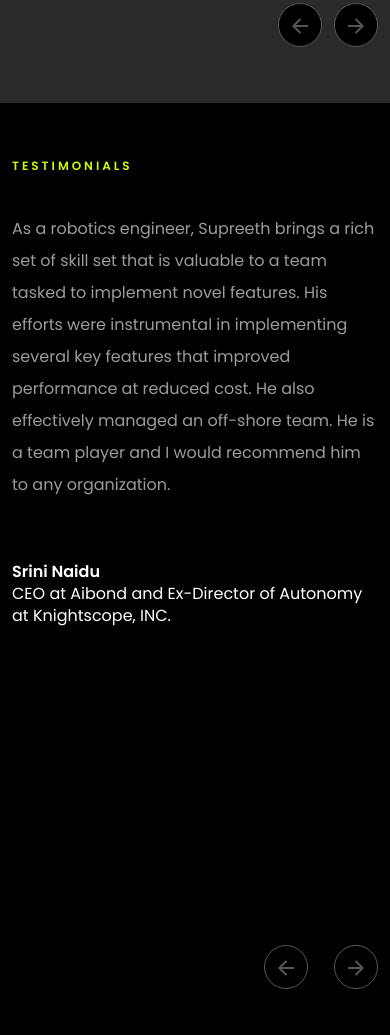
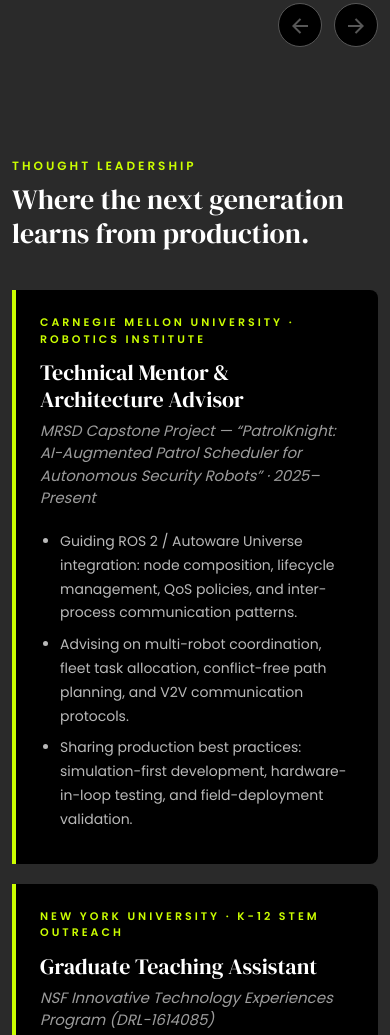
Before and after one commit to supreethk6/skk-portfolio-dark-theme, a website: page index.html in a window 390 px wide. Shown: the part 4400-5435 px from the top of the page. Drawn offline with nearby package versions, Linux system fonts and the light colour scheme.

Commit message:
feat(leadership): add thought-leadership section (CMU MRSD + NYU NSF) (#8)
New section between projects and testimonials with two cards: Carnegie Mellon Robotics Institute MRSD Capstone mentor role and NYU K-12 STEM Outreach NSF program. Lime-bordered, two-column desktop, one-column mobile. Signals academia-trusted judgment alongside industry execution.

```diff
--- a/assets/css/main.css
+++ b/assets/css/main.css
@@ -734,6 +734,75 @@
 }
 
 /*-----------------------------------------------------------------
+  4.5 >>> Thought Leadership Style
+----------------------------------------------------------------*/
+.ds-leadership-section {
+	padding: 7.5rem 0;
+}
+.ds-leadership-heading {
+	font-size: 2.5rem;
+	line-height: 1.2;
+	width: 100%;
+	max-width: 50%;
+	margin: 0 0 4rem;
+}
+.ds-leadership-heading span {
+	display: block;
+	font-family: 'Poppins', sans-serif;
+	text-transform: uppercase;
+	color: #CBFE00;
+	font-weight: 600;
+	letter-spacing: 3px;
+	font-size: 0.75rem;
+	margin-bottom: 0.625rem;
+}
+.ds-leadership-grid {
+	display: grid;
+	grid-template-columns: repeat(2, 1fr);
+	gap: 2rem;
+}
+.ds-leadership-card {
+	background-color: #000;
+	border-left: 4px solid #CBFE00;
+	padding: 2.5rem;
+	border-radius: 0 0.5rem 0.5rem 0;
+}
+.ds-leadership-org {
+	display: block;
+	font-family: 'Poppins', sans-serif;
+	font-size: 0.6875rem;
+	font-weight: 600;
+	text-transform: uppercase;
+	letter-spacing: 3px;
+	color: #CBFE00;
+	margin-bottom: 0.75rem;
+}
+.ds-leadership-card h3 {
+	font-family: 'DM Serif Display', serif;
+	font-size: 1.75rem;
+	line-height: 1.2;
+	margin: 0 0 0.5rem;
+	color: #FFF;
+}
+.ds-leadership-role {
+	font-family: 'Poppins', sans-serif;
+	font-style: italic;
+	font-size: 0.9375rem;
+	color: #9C9C9C;
+	margin: 0 0 1.25rem;
+}
+.ds-leadership-card ul {
+	padding-left: 1.25rem;
+	margin: 0;
+	font-family: 'Poppins', sans-serif;
+	color: #B9B9B9;
+	line-height: 1.7;
+}
+.ds-leadership-card ul li {
+	margin-bottom: 0.5rem;
+}
+
+/*-----------------------------------------------------------------
   5. >>> Testimonials Style
 ----------------------------------------------------------------*/
 .ds-testimonials-section{ background-color: #000;padding: 7.5rem 0 }
@@ -791,6 +860,11 @@
 	.ds-projects-loop figure { margin-right: 0; }
 	.ds-projects-slider .slick-arrow { width: 2.75rem; height: 2.75rem; line-height: 2.75rem; }
 	.ds-projects-slider .slick-arrow.slick-prev { right: 3.5rem; }
+	.ds-leadership-section { padding: 3.5rem 0; }
+	.ds-leadership-heading { font-size: 1.75rem; max-width: 100%; margin-bottom: 2.5rem; }
+	.ds-leadership-grid { grid-template-columns: 1fr; gap: 1.25rem; }
+	.ds-leadership-card { padding: 1.5rem; }
+	.ds-leadership-card h3 { font-size: 1.375rem; }
 	.ds-testimonials-loop article{ font-size:1rem; line-height: 2rem  }
 	.ds-email-section h2{ font-size: 2rem }
 	.ds-testimonials-slider .slick-arrow{width: 2.75rem;height: 2.75rem;line-height: 2.75rem;}
--- a/index.html
+++ b/index.html
@@ -339,6 +339,42 @@
       </div>
     </section>
     <!-- projects -->
+
+    <!-- thought leadership -->
+    <section class="ds-leadership-section" aria-labelledby="ds-leadership-heading">
+      <div class="container">
+        <h2 id="ds-leadership-heading" class="ds-leadership-heading">
+          <span>Thought leadership</span>Where the next generation learns from production.
+        </h2>
+        <div class="ds-leadership-grid">
+
+          <article class="ds-leadership-card">
+            <span class="ds-leadership-org">Carnegie Mellon University &middot; Robotics Institute</span>
+            <h3>Technical Mentor &amp; Architecture Advisor</h3>
+            <p class="ds-leadership-role">MRSD Capstone Project &mdash; &ldquo;PatrolKnight: AI-Augmented Patrol Scheduler for Autonomous Security Robots&rdquo; &middot; 2025&ndash;Present</p>
+            <ul>
+              <li>Guiding ROS&nbsp;2 / Autoware Universe integration: node composition, lifecycle management, QoS policies, and inter-process communication patterns.</li>
+              <li>Advising on multi-robot coordination, fleet task allocation, conflict-free path planning, and V2V communication protocols.</li>
+              <li>Sharing production best practices: simulation-first development, hardware-in-loop testing, and field-deployment validation.</li>
+            </ul>
+          </article>
+
+          <article class="ds-leadership-card">
+            <span class="ds-leadership-org">New York University &middot; K-12 STEM Outreach</span>
+            <h3>Graduate Teaching Assistant</h3>
+            <p class="ds-leadership-role">NSF Innovative Technology Experiences Program (DRL-1614085)</p>
+            <ul>
+              <li>Developed a drone curriculum teaching flight dynamics, PID control, and computer vision to high school students.</li>
+              <li>Mentored teachers and students on Arduino, Fusion-360 CAD, 3D printing, and sensor integration.</li>
+              <li>Supported program management and curricular development for the Center for K-12 STEM Education.</li>
+            </ul>
+          </article>
+
+        </div>
+      </div>
+    </section>
+    <!-- thought leadership -->
+
     <!-- testimonials -->
     <section class="ds-testimonials-section">
       <div class="container">
```
Also changed, not shown: tests/e2e/homepage.spec.js (+24 -0 lines).
